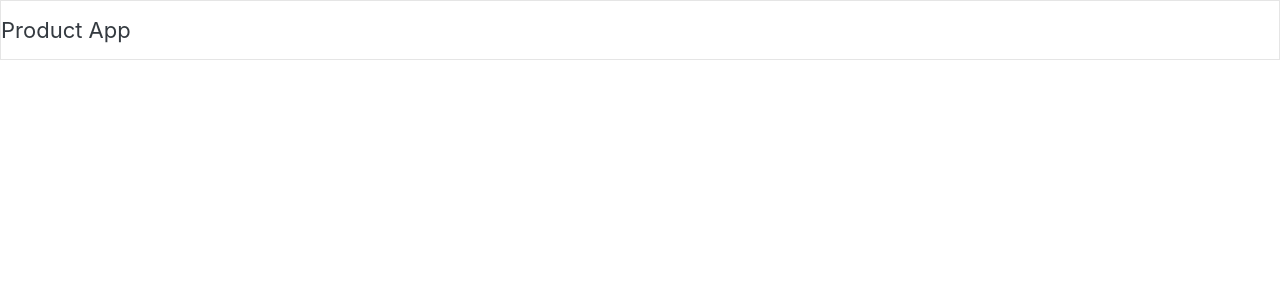
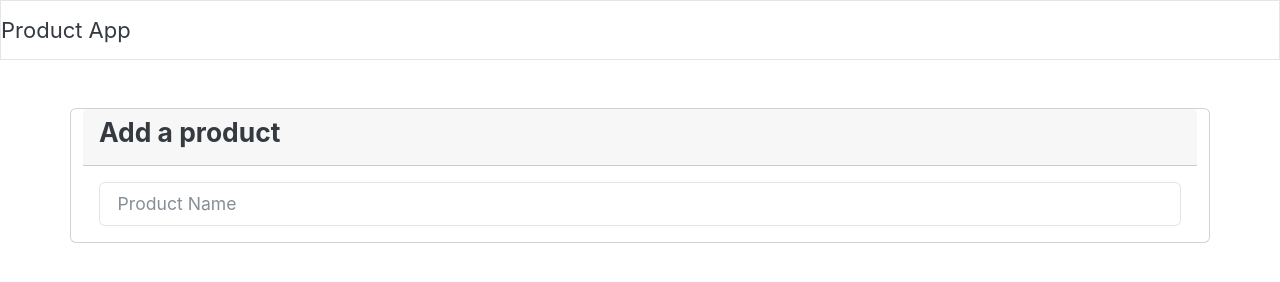
Before and after one commit to gabrieval/Aplicacion-de-productos, a plain HTML site: page index.html in a window 1280 px wide. Drawn offline with nearby package versions, Linux system fonts and the light colour scheme.

Commit message:
Applicacion

```diff
--- a/index.html
+++ b/index.html
@@ -11,11 +11,40 @@
 </head>
 
 <body>
+    <!-- NAVEGACION -->
     <nav class="navbar navbar-light bg-light">
         <a href="/" class="navbar-brand">
             Product App
         </a>
     </nav>
+    <div class="container">
+        <!-- APLICACION -->
+        <div id="App" class="row pt-5">
+            <div class="col-md-4"></div>
+            <div class="card">
+                <div class="card-header">
+                    <h4>Add a product </h4>
+
+                </div>
+
+                    <form id="product-form" class="card-body">
+                        <div class="form-group">
+                            <input type="text" id="name" placeholder="Product Name" class="form-control">
+
+                        </div>
+
+                    </form>
+
+
+            </div>
+
+        </div>
+    </div>
+    <div class="col-md-8"></div>
+
+    </div>
+
+    </div>
 </body>
 
 </html>
```
